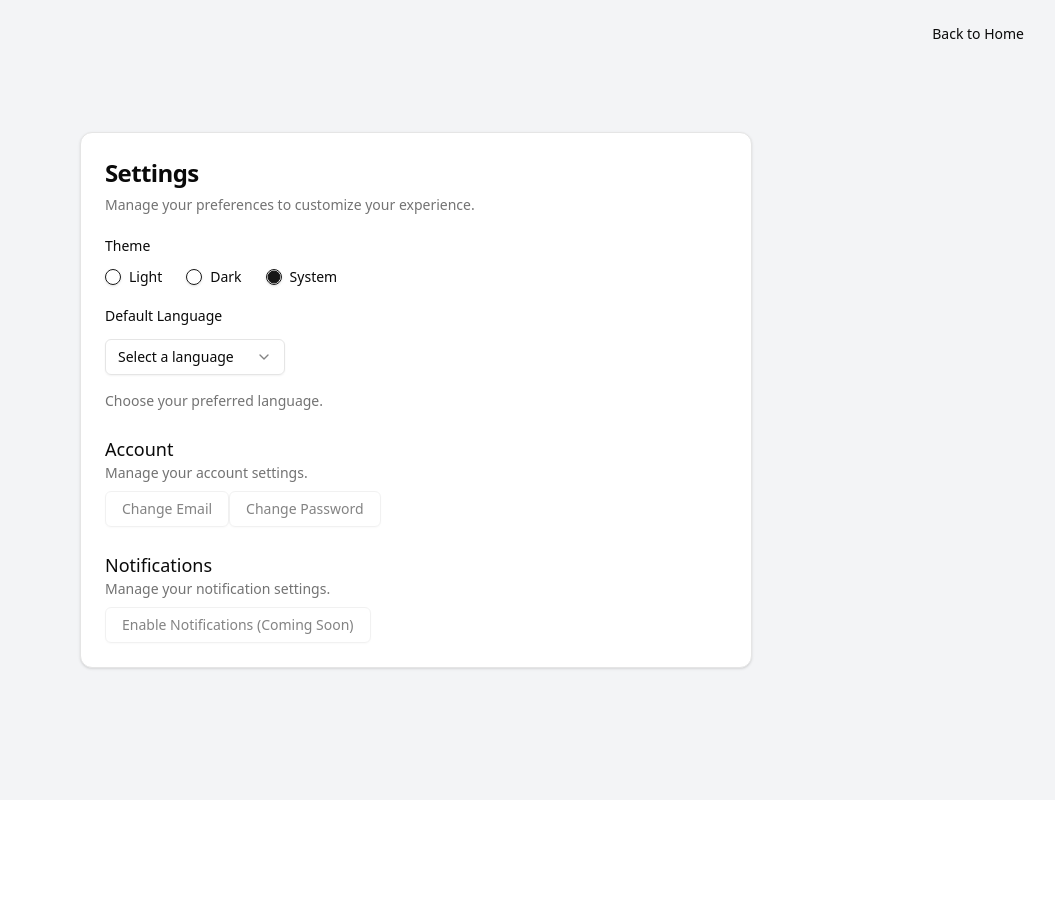
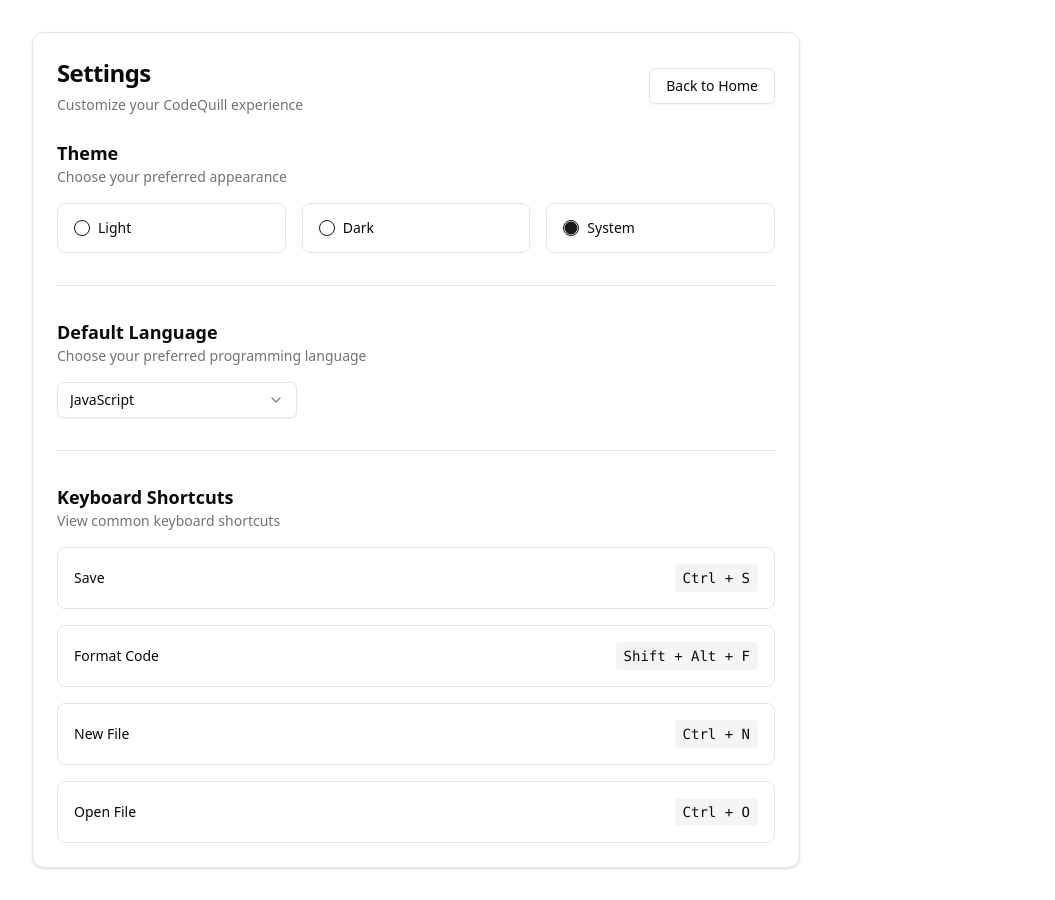
Before and after one commit to The-Best-Codes/codequill, a React (Vite) app: page /settings in a window 1280 px wide. Shown: the whole page, without its empty margins (224-1279 px from the left). Before the commit the page ends 800 px from the top, so only its background shows below. Built offline with nearby package versions, Linux system fonts and the light colour scheme.

Commit message:
improve settings a lot

```diff
--- a/src/routes/settings/index.tsx
+++ b/src/routes/settings/index.tsx
@@ -15,104 +15,124 @@ import {
   SelectTrigger,
   SelectValue,
 } from "@/components/ui/select";
+import { Separator } from "@/components/ui/separator";
 import { useTheme } from "next-themes";
 import { useState } from "react";
 import { useNavigate } from "react-router-dom";
 
 function Settings() {
   const navigate = useNavigate();
-  const { theme, setTheme } = useTheme(); // Use next-themes hook
-  // @ts-ignore
-  const [language, setLanguage] = useState("en");
+  const { theme, setTheme } = useTheme();
+  const [language, setLanguage] = useState("javascript");
 
   const handleBack = () => {
     navigate("/");
   };
 
   return (
-    <div className="flex items-center justify-center min-h-screen w-full bg-gray-100 py-12">
-      <div className="container p-4">
-        <Card className="w-full max-w-2xl mx-auto">
+    <div className="min-h-screen bg-background p-6 md:p-8">
+      <Card className="mx-auto max-w-3xl">
         <CardHeader>
+          <div className="flex items-center justify-between">
+            <div>
               <CardTitle className="text-2xl font-bold">Settings</CardTitle>
-            <CardDescription>
-              Manage your preferences to customize your experience.
+              <CardDescription className="mt-1.5">
+                Customize your CodeQuill experience
               </CardDescription>
-          </CardHeader>
-          <CardContent className="space-y-6">
+            </div>
             <Button
-              variant="ghost"
+              variant="outline"
               onClick={handleBack}
-              className="absolute top-4 right-4"
+              className="hover:bg-secondary"
             >
               Back to Home
             </Button>
-
-            <div className="grid gap-4">
-              <Label htmlFor="theme">Theme</Label>
+          </div>
+        </CardHeader>
+        <CardContent className="space-y-8">
+          {/* Theme Section */}
+          <div className="space-y-4">
+            <div>
+              <h3 className="text-lg font-semibold">Theme</h3>
+              <p className="text-sm text-muted-foreground">
+                Choose your preferred appearance
+              </p>
+            </div>
             <RadioGroup
               defaultValue={theme || "system"}
               onValueChange={setTheme}
-                className="flex flex-row space-x-4"
+              className="grid grid-cols-3 gap-4"
             >
-                <div className="flex items-center space-x-2">
-                  <RadioGroupItem value="light" id="light" />
-                  <Label htmlFor="light">Light</Label>
+              {["light", "dark", "system"].map((value) => (
+                <div
+                  key={value}
+                  className="flex items-center space-x-2 rounded-lg border p-4 hover:bg-secondary"
+                >
+                  <RadioGroupItem value={value} id={value} />
+                  <Label htmlFor={value} className="capitalize cursor-pointer">
+                    {value}
+                  </Label>
                 </div>
-                <div className="flex items-center space-x-2">
-                  <RadioGroupItem value="dark" id="dark" />
-                  <Label htmlFor="dark">Dark</Label>
-                </div>
-                <div className="flex items-center space-x-2">
-                  <RadioGroupItem value="system" id="system" />
-                  <Label htmlFor="system">System</Label>
-                </div>
+              ))}
             </RadioGroup>
           </div>
 
-            <div className="grid gap-4">
-              <Label htmlFor="language">Default Language</Label>
-              <Select onValueChange={setLanguage}>
-                <SelectTrigger className="w-[180px]">
+          <Separator />
+
+          {/* Language Section */}
+          <div className="space-y-4">
+            <div>
+              <h3 className="text-lg font-semibold">Default Language</h3>
+              <p className="text-sm text-muted-foreground">
+                Choose your preferred programming language
+              </p>
+            </div>
+            <Select value={language} onValueChange={setLanguage}>
+              <SelectTrigger className="w-[240px]">
                 <SelectValue placeholder="Select a language" />
               </SelectTrigger>
               <SelectContent>
-                  <SelectItem value="en">English</SelectItem>
-                  <SelectItem value="es">Spanish</SelectItem>
-                  <SelectItem value="fr">French</SelectItem>
-                  {/* Add more languages as needed */}
+                <SelectItem value="javascript">JavaScript</SelectItem>
+                <SelectItem value="python">Python</SelectItem>
+                <SelectItem value="typescript">TypeScript</SelectItem>
+                <SelectItem value="java">Java</SelectItem>
+                <SelectItem value="go">Go</SelectItem>
+                <SelectItem value="rust">Rust</SelectItem>
               </SelectContent>
             </Select>
+          </div>
+
+          <Separator />
+
+          {/* Keyboard Shortcuts Section */}
+          <div className="space-y-4">
+            <div>
+              <h3 className="text-lg font-semibold">Keyboard Shortcuts</h3>
               <p className="text-sm text-muted-foreground">
-                Choose your preferred language.
+                View common keyboard shortcuts
               </p>
             </div>
-
-            <div>
-              <h2 className="text-lg font-medium">Account</h2>
-              <p className="text-sm text-muted-foreground">
-                Manage your account settings.
-              </p>
-              <Button variant="outline" disabled className="mt-2">
-                Change Email
-              </Button>
-              <Button variant="outline" disabled className="mt-2">
-                Change Password
-              </Button>
+            <div className="grid gap-4">
+              {[
+                { label: "Save", shortcut: "Ctrl + S" },
+                { label: "Format Code", shortcut: "Shift + Alt + F" },
+                { label: "New File", shortcut: "Ctrl + N" },
+                { label: "Open File", shortcut: "Ctrl + O" },
+              ].map(({ label, shortcut }) => (
+                <div
+                  key={label}
+                  className="flex items-center justify-between rounded-lg border p-4"
+                >
+                  <Label className="font-medium">{label}</Label>
+                  <code className="rounded bg-secondary px-2 py-1 text-sm">
+                    {shortcut}
+                  </code>
                 </div>
-
-            <div>
-              <h2 className="text-lg font-medium">Notifications</h2>
-              <p className="text-sm text-muted-foreground">
-                Manage your notification settings.
-              </p>
-              <Button variant="outline" disabled className="mt-2">
-                Enable Notifications (Coming Soon)
-              </Button>
+              ))}
+            </div>
           </div>
         </CardContent>
       </Card>
-      </div>
     </div>
   );
 }
```
Lines whose indentation alone changed are shown as unchanged.
